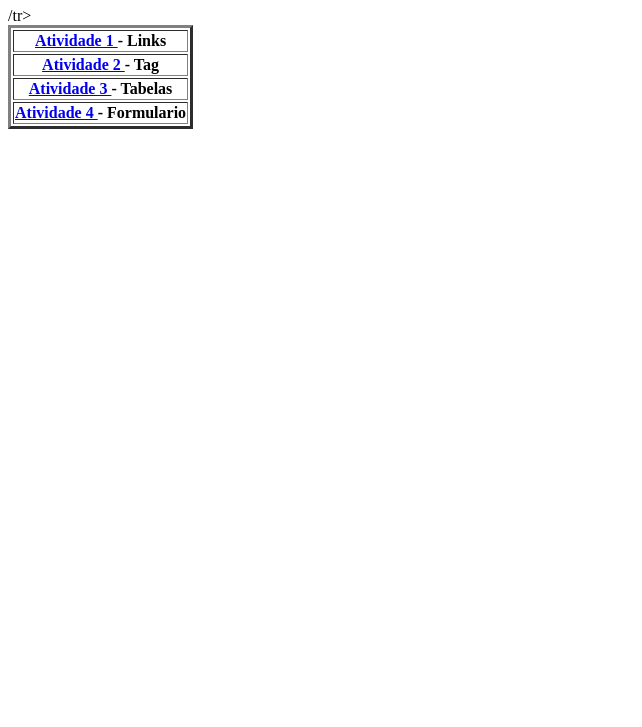
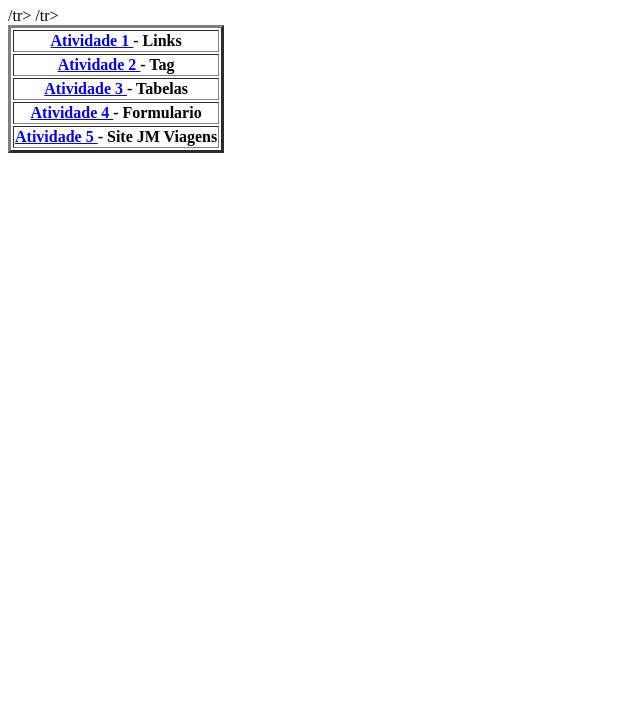
Before and after one commit to Pheerx/Projeto-InWeb, a plain HTML site: page index.html in a window 1280 px wide. Shown: the part 73-800 px from the top of the page, without its empty margins (0-642 px from the left). Drawn offline with Linux system fonts and the light colour scheme.

Commit message:
Update index.html

```diff
--- a/index.html
+++ b/index.html
@@ -14,6 +14,8 @@
         <th><a href="Atividade 3">Atividade 3 </a>- Tabelas</th></tr>
     <tr>
        <th><a href="Atividade 4">Atividade 4 </a>- Formulario</th>/tr>
+    <tr>
+       <th><a href="Atividade 5">Atividade 5 </a>- Site JM Viagens</th>/tr>
 
 </table>
 
```
